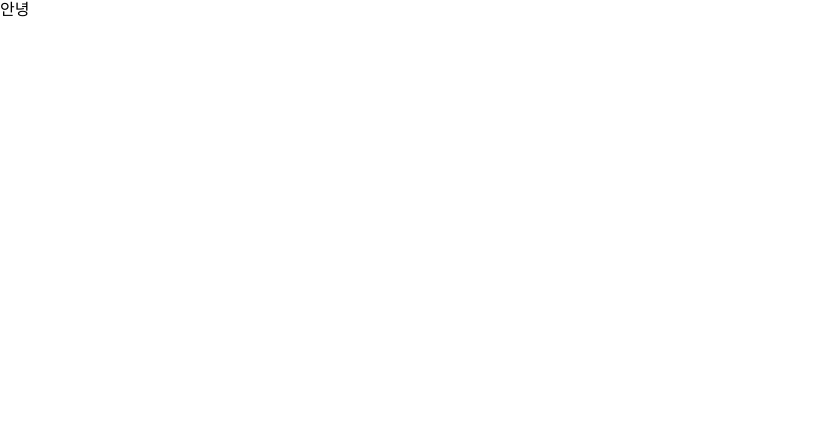
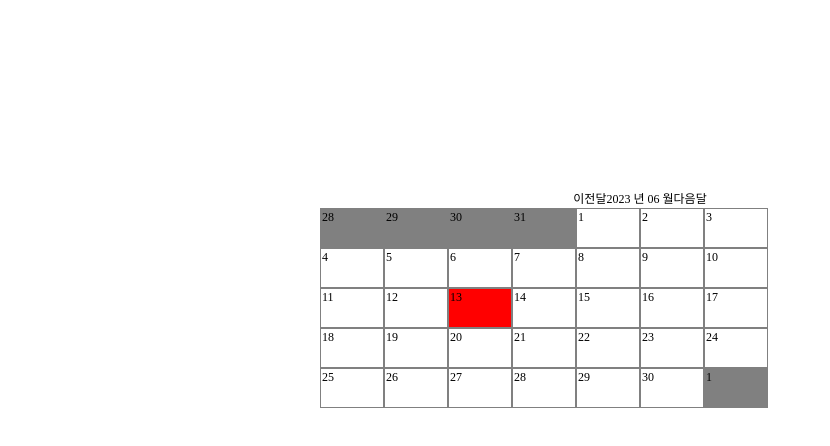
Before and after one commit to Songyeonji/Blackout-node, a React (Create React App) app: page / in a window 1280 px wide. Shown: the top 446 px of the page, without its empty margins (0-830 px from the left). Built offline with nearby package versions, Linux system fonts and the light colour scheme; a web font is replaced by a local one.

Commit message:
달력 페이지 초안

```diff
--- a/package.json
+++ b/package.json
@@ -11,6 +11,7 @@
     "@testing-library/user-event": "^13.5.0",
     "classnames": "^2.3.2",
     "immer": "^10.0.2",
+    "moment": "^2.29.4",
     "react": "^18.2.0",
     "react-calendar": "^4.2.1",
     "react-dom": "^18.2.0",
@@ -18,6 +19,7 @@
     "react-scripts": "5.0.1",
     "recoil": "^0.7.7",
     "recoil-persist": "^4.2.0",
+    "styled-components": "^6.0.0-rc.3",
     "web-vitals": "^2.1.4"
   },
   "scripts": {
--- a/public/index.html
+++ b/public/index.html
@@ -6,7 +6,7 @@
   <head>
     <meta charset="utf-8" />
     <meta name="viewport" content="width=device-width, initial-scale=1" />
-    <title>Todo List</title>
+    <title>Blackout</title>
   </head>
   <body>
     <div id="root"></div>
--- a/src/App.js
+++ b/src/App.js
@@ -1,9 +1,67 @@
-function App() {
+import './index.css';
+import {useState} from 'react';
+import moment from 'moment';
+
+const App =()=>{
+
+  const [getMoment, setMoment]=useState(moment());
+
+  const today = getMoment;
+  const firstWeek = today.clone().startOf('month').week();
+  const lastWeek = today.clone().endOf('month').week() === 1 ? 53 : today.clone().endOf('month').week();
+
+    const calendarArr=()=>{
+
+      let result = [];
+      let week = firstWeek;
+      for ( week; week <= lastWeek; week++) {
+        result = result.concat(
+          <tr key={week}>
+            {
+              Array(7).fill(0).map((data, index) => {
+                let days = today.clone().startOf('year').week(week).startOf('week').add(index, 'day'); //d로해도되지만 직관성
+
+                if(moment().format('YYYYMMDD') === days.format('YYYYMMDD')){
+                  return(
+                      <td key={index} style={{backgroundColor:'red'}} >
+                        <span>{days.format('D')}</span>
+                      </td>
+                  );
+                }else if(days.format('MM') !== today.format('MM')){
+                  return(
+                      <td key={index} style={{backgroundColor:'gray'}} >
+                        <span>{days.format('D')}</span>
+                      </td>
+                  );
+                }else{
+                  return(
+                      <td key={index}  >
+                        <span>{days.format('D')}</span>
+                      </td>
+                  );
+                }
+              })
+            }
+          </tr>
+        );
+      }
+      return result;
+    }
+
   return (
-<>
-  <div>안녕</div>
-</>
+    <div className="App">
+
+        <div className="control">
+          <button onClick={()=>{ setMoment(getMoment.clone().subtract(1, 'month')) }} >이전달</button>
+          <span>{today.format('YYYY 년 MM 월')}</span>
+          <button onClick={()=>{ setMoment(getMoment.clone().add(1, 'month')) }} >다음달</button>
+        </div>
+        <table>
+          <tbody>
+            {calendarArr()}
+          </tbody>
+        </table>
+    </div>
   );
 }
-
 export default App;
--- a/src/index.css
+++ b/src/index.css
@@ -30,3 +30,44 @@ html > body button {
 .border {
   border: 10px solid black;
 }
+
+
+.App {
+  height:100vh;
+  width:100vw;
+  font-size: 1.5vh;
+  display: flex;      /* display 설정해줘야 아래 flex로 해주면 direction 선택가능*/
+  flex-direction: column;   /* 이건 세로순으로  태그들을 표시함 css*/
+  align-items: center;      /* 이건 가로 중앙 css*/
+  justify-content: center;  /* 이건 세로 중앙 css*/
+
+}
+
+.App .control{
+  display: flex;
+  flex-direction: row;
+}
+.App table{
+  display:flex;
+  width:50vw;
+  height:50vh;
+}
+.App table tbody{
+  display:flex;
+  flex-direction: column;
+}
+.App tr{
+    display:flex;
+    flex-direction: row;
+}
+.App td{
+    display:flex;
+    border:1px solid gray;
+    width:5vw;
+    height:5vh;
+}
+.App td span{
+    display: flex;
+    justify-content: flex-start;
+    align-items: flex-start;
+}
```
Also changed, not shown: 2 other files (tests, documents, lock files or other folders).
